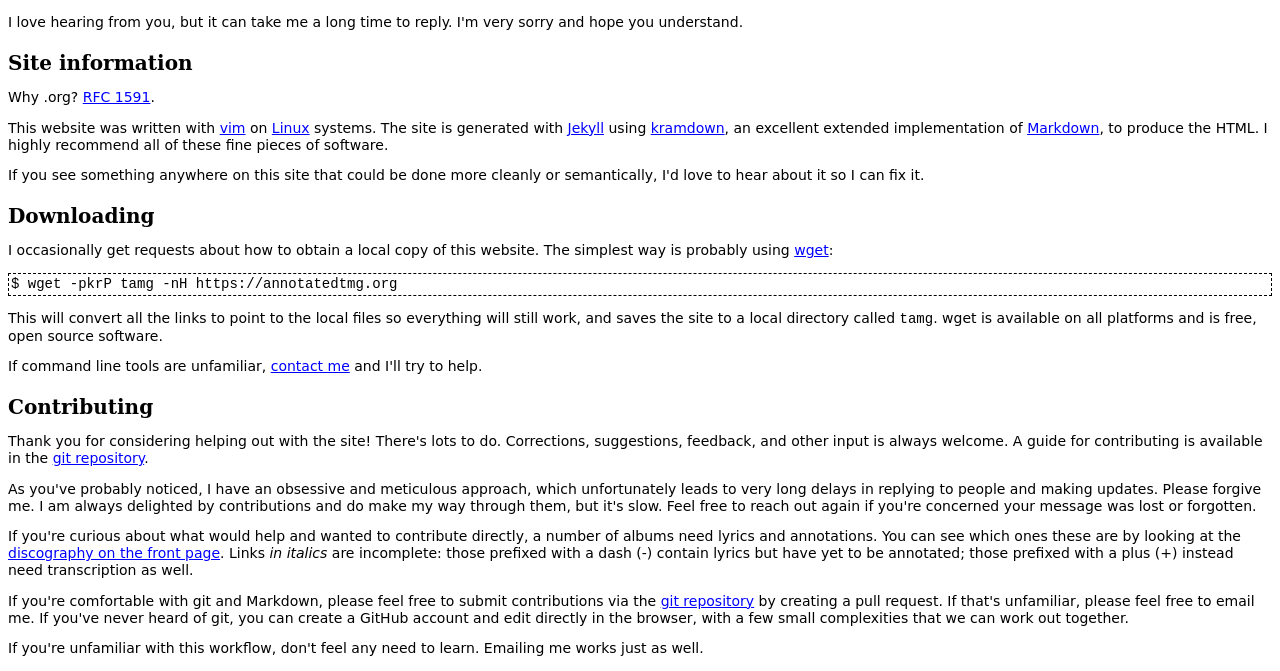
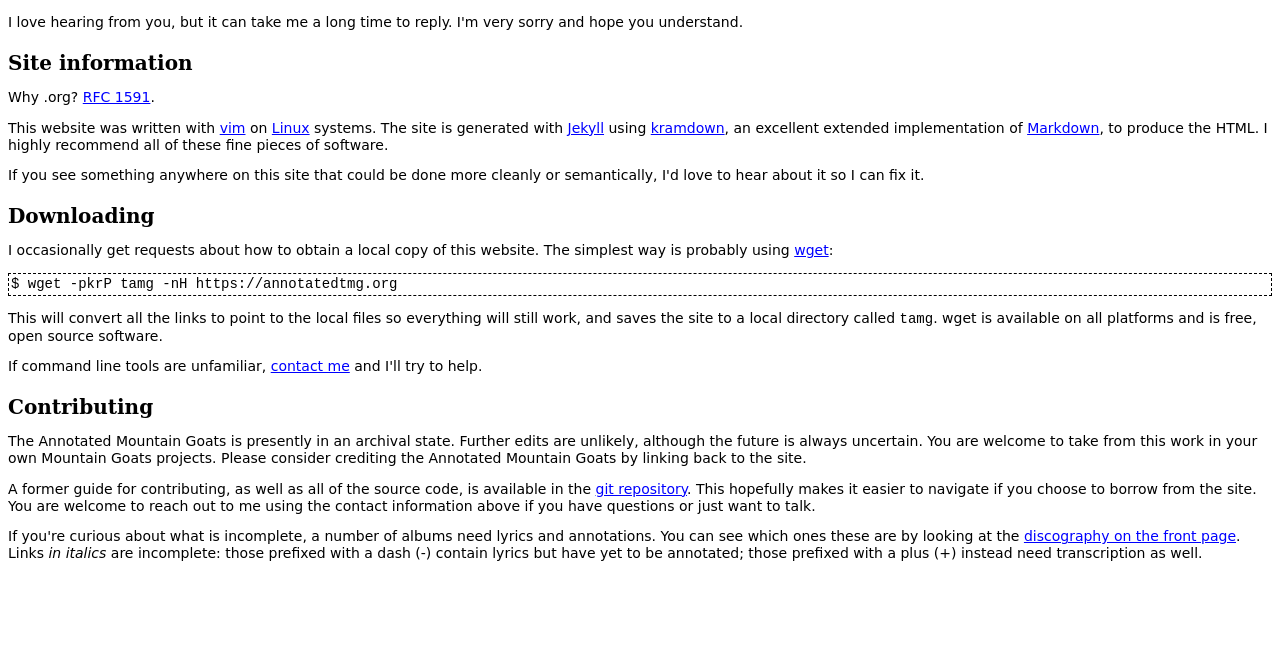
Before and after one commit to annotatedtmg/annotatedtmg, a Jekyll site: the page built from tmg/about.md, in a window 1280 px wide. Shown: the part 243-914 px from the top of the page. Built offline with Jekyll 4.4.1, drawn with Linux system fonts in a browser that asks for light colours.

Commit message:
Archive the Annotated Mountain Goats

```diff
--- a/tmg/about.md
+++ b/tmg/about.md
@@ -50,30 +50,21 @@ help.
 
 # Contributing #
 
-Thank you for considering helping out with the site! There's lots to do.
-Corrections, suggestions, feedback, and other input is always welcome. A guide
-for contributing is available in the [git repository][repo].
+The Annotated Mountain Goats is presently in an archival state. Further edits
+are unlikely, although the future is always uncertain. You are welcome to take
+from this work in your own Mountain Goats projects. Please consider crediting
+the Annotated Mountain Goats by linking back to the site.
 
-As you've probably noticed, I have an obsessive and meticulous approach, which
-unfortunately leads to very long delays in replying to people and making
-updates. Please forgive me. I am always delighted by contributions and do make
-my way through them, but it's slow. Feel free to reach out again if you're
-concerned your message was lost or forgotten.
+A former guide for contributing, as well as all of the source code, is
+available in the [git repository][repo]. This hopefully makes it easier to
+navigate if you choose to borrow from the site. You are welcome to reach out
+to me using the contact information above if you have questions or just want
+to talk.
 
-If you're curious about what would help and wanted to contribute directly, a
-number of albums need lyrics and annotations. You can see which ones these are
-by looking at the [discography on the front page](index.html). Links *in
-italics* are incomplete: those prefixed with a dash (-) contain lyrics but
-have yet to be annotated; those prefixed with a plus (+) instead need
-transcription as well.
-
-If you're comfortable with git and Markdown, please feel free to submit
-contributions via the [git repository][repo] by creating a pull request. If
-that's unfamiliar, please feel free to email me. If you've never heard of git,
-you can create a GitHub account and edit directly in the browser, with a few
-small complexities that we can work out together.
+If you're curious about what is incomplete, a number of albums need lyrics and
+annotations. You can see which ones these are by looking at the [discography
+on the front page](index.html). Links *in italics* are incomplete: those
+prefixed with a dash (-) contain lyrics but have yet to be annotated; those
+prefixed with a plus (+) instead need transcription as well.
 
 [repo]: https://github.com/annotatedtmg/annotatedtmg
-
-If you're unfamiliar with this workflow, don't feel any need to learn.
-Emailing me works just as well.
```
Also changed, not shown: tmg/_posts/2023-12-10-archival.md (added, +34 -0 lines), tmg/index.md (+9 -10 lines).
